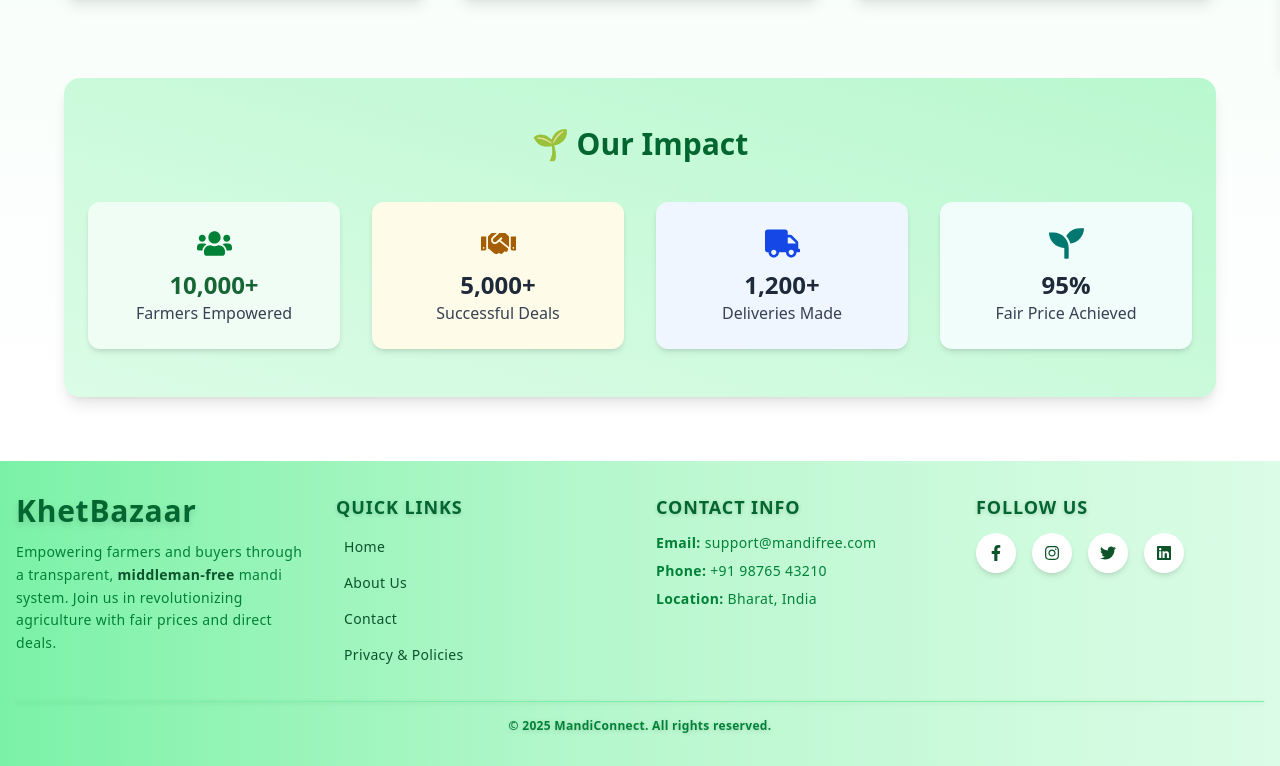
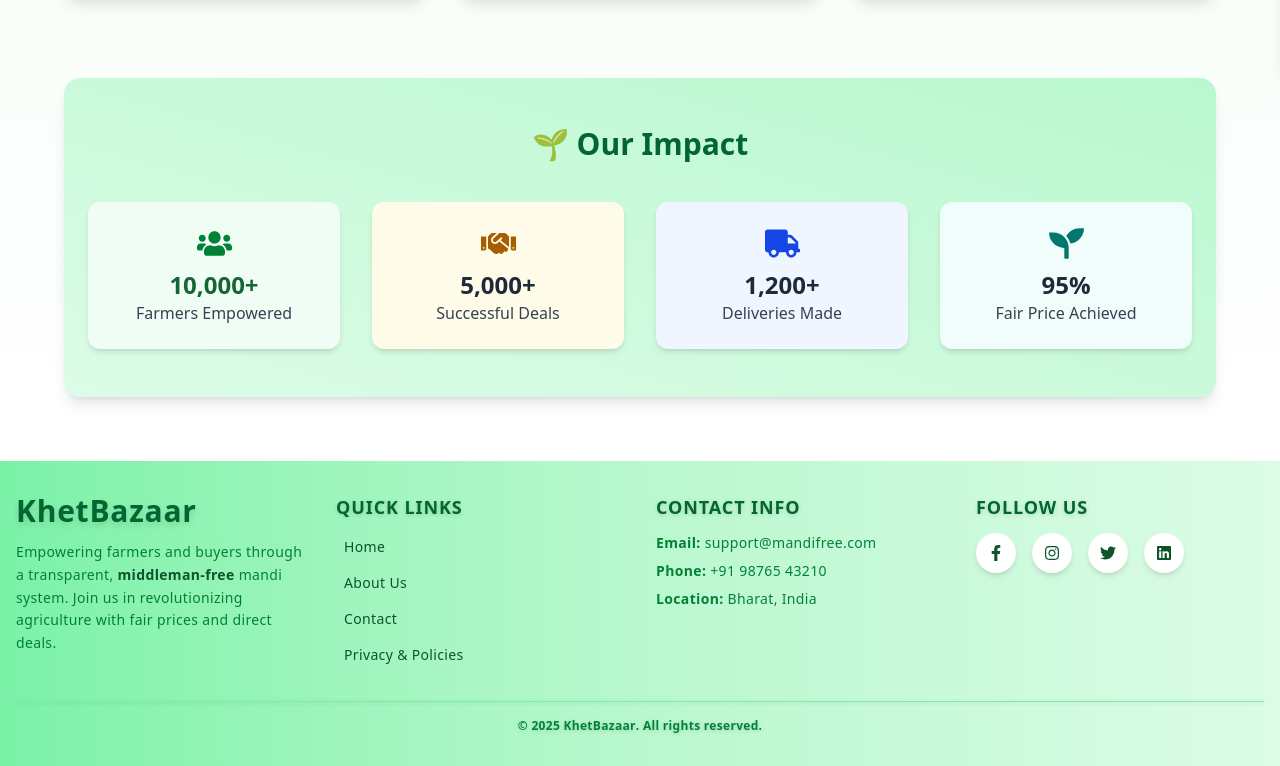
Before and after one commit to Amitsharma7300/KhetBazaar-MiddlemanFreeMandiPlatform, a React (Vite) app in the folder Client/: page /about in a window 1280 px wide. Shown: the part 733-1499 px from the top of the page. Built offline with nearby package versions, Linux system fonts and the light colour scheme.

Commit message:
Update footer.jsx

```diff
--- a/Client/src/components/footer.jsx
+++ b/Client/src/components/footer.jsx
@@ -88,7 +88,7 @@
 
         {/* Bottom Footer */}
         <div className="text-center text-xs text-green-700 mt-8 border-t border-green-300 pt-4 tracking-wide font-semibold drop-shadow-sm">
-          &copy; {new Date().getFullYear()} <span className="font-extrabold">MandiConnect</span>. All rights reserved.
+          &copy; {new Date().getFullYear()} <span className="font-extrabold">KhetBazaar</span>. All rights reserved.
         </div>
       </div>
     </footer>
```
